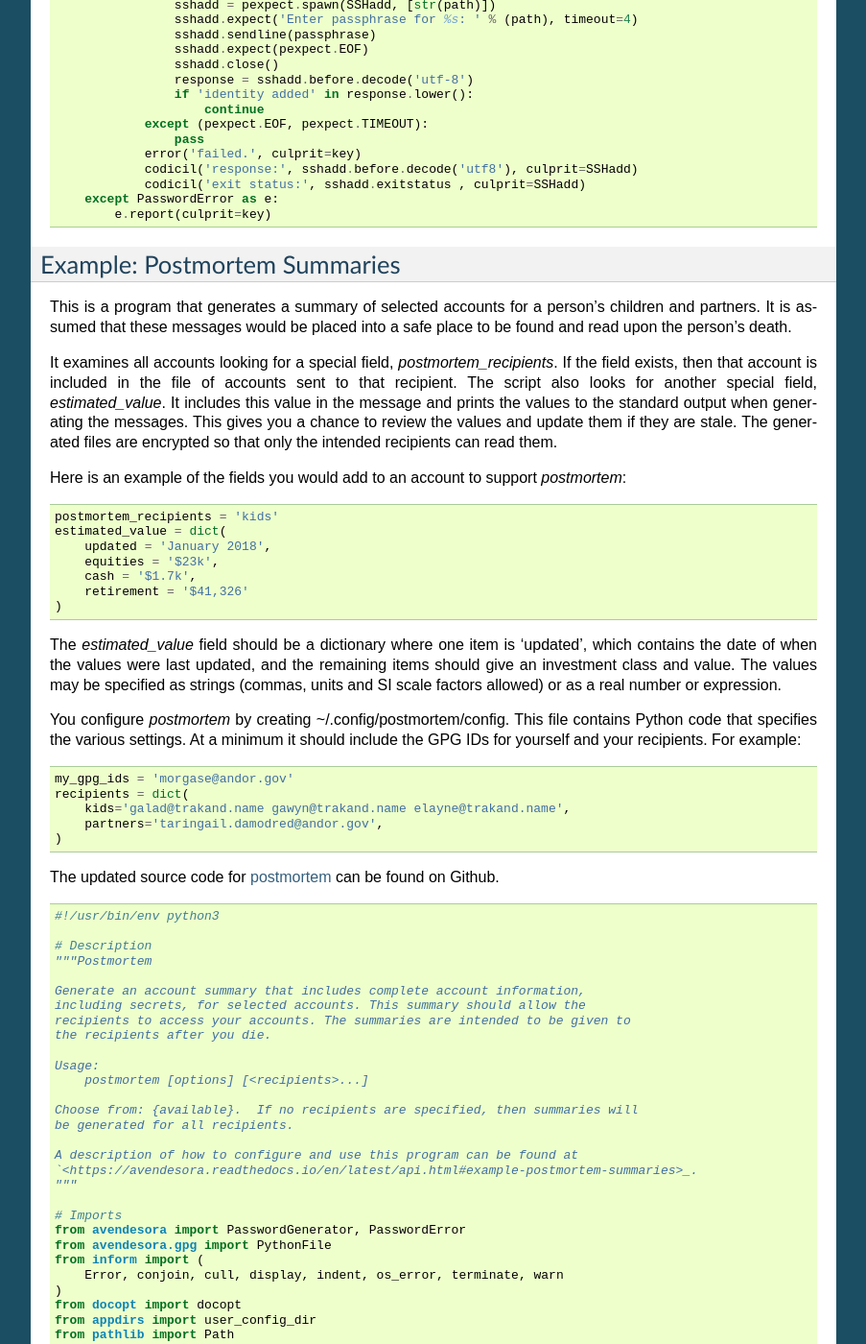
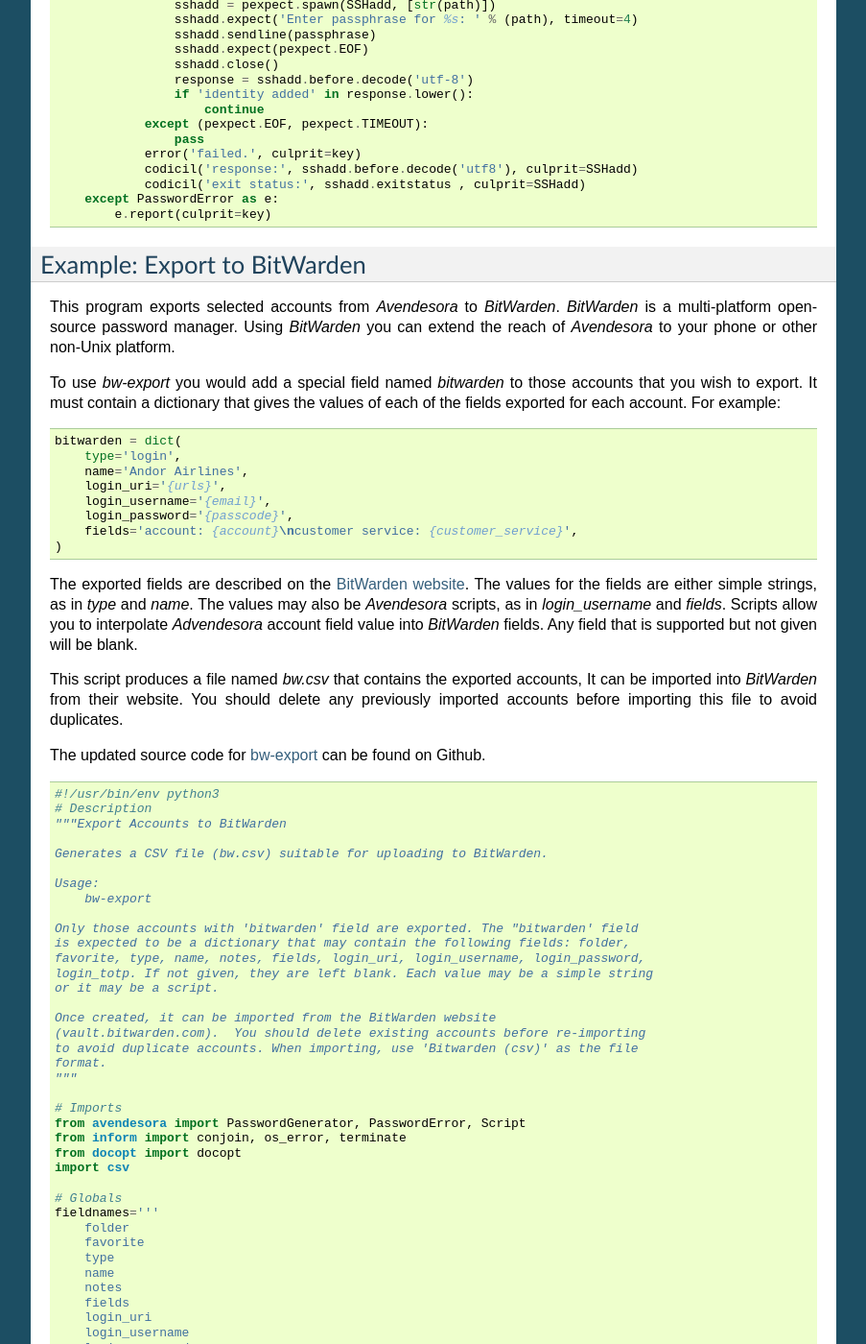
Before and after one commit to KenKundert/avendesora, a Sphinx documentation site: the page built from doc/api.rst, in a window 1280 px wide and 1400 px high, scrolled down 2985 px. Shown: the whole window at 96% size, without its empty margins (198-1101 px from the left). Built offline with Sphinx 7.4.7, drawn with Linux system fonts in a browser that asks for light colours; some of the changed text lies outside the part shown.

Commit message:
Add support for URL fragment in RecognizeURL, Added and documented BitWarden export script.

```diff
--- a/doc/api.rst
+++ b/doc/api.rst
@@ -205,6 +205,129 @@ can be found on Github.
                 codicil('exit status:', sshadd.exitstatus , culprit=SSHadd)
         except PasswordError as e:
             e.report(culprit=key)
+
+
+.. index::
+    single: bitwarden export
+
+.. _bitwarden:
+
+Example: Export to BitWarden
+----------------------------
+
+This program exports selected accounts from *Avendesora* to *BitWarden*.
+*BitWarden* is a multi-platform open-source password manager.  Using *BitWarden*
+you can extend the reach of *Avendesora* to your phone or other non-Unix
+platform.
+
+To use *bw-export* you would add a special field named *bitwarden* to those
+accounts that you wish to export. It must contain a dictionary that gives the
+values of each of the fields exported for each account. For example:
+
+.. code-block:: python
+
+    bitwarden = dict(
+        type='login',
+        name='Andor Airlines',
+        login_uri='{urls}',
+        login_username='{email}',
+        login_password='{passcode}',
+        fields='account: {account}\ncustomer service: {customer_service}',
+    )
+
+The exported fields are described on the `BitWarden website
+<https://help.bitwarden.com/article/import-data>`_.  The values for the fields
+are either simple strings, as in *type* and *name*.  The values may also be
+*Avendesora* scripts, as in *login_username* and *fields*.  Scripts allow you to
+interpolate *Advendesora* account field value into *BitWarden* fields.  Any
+field that is supported but not given will be blank.
+
+This script produces a file named *bw.csv* that contains the exported accounts,
+It can be imported into *BitWarden* from their website. You should delete any
+previously imported accounts before importing this file to avoid duplicates.
+
+The updated source code for `bw-export
+<https://github.com/KenKundert/avendesora/tree/master/samples/api/bw-export>`_
+can be found on Github.
+
+.. code-block:: python
+
+    #!/usr/bin/env python3
+    # Description
+    """Export Accounts to BitWarden
+
+    Generates a CSV file (bw.csv) suitable for uploading to BitWarden.
+
+    Usage:
+        bw-export
+
+    Only those accounts with 'bitwarden' field are exported. The "bitwarden' field
+    is expected to be a dictionary that may contain the following fields: folder,
+    favorite, type, name, notes, fields, login_uri, login_username, login_password,
+    login_totp. If not given, they are left blank. Each value may be a simple string
+    or it may be a script.
+
+    Once created, it can be imported from the BitWarden website
+    (vault.bitwarden.com).  You should delete existing accounts before re-importing
+    to avoid duplicate accounts. When importing, use 'Bitwarden (csv)' as the file
+    format.
+    """
+
+    # Imports
+    from avendesora import PasswordGenerator, PasswordError, Script
+    from inform import conjoin, os_error, terminate
+    from docopt import docopt
+    import csv
+
+    # Globals
+    fieldnames='''
+        folder
+        favorite
+        type
+        name
+        notes
+        fields
+        login_uri
+        login_username
+        login_password
+        login_totp
+    '''.split()
+
+    # Program
+    try:
+        # Read command line and process options
+        cmdline = docopt(__doc__)
+
+        # Scan accounts and gather accounts to export
+        pw = PasswordGenerator()
+        accounts = {}
+        with open('bw.csv', 'w', newline='') as csvfile:
+            writer = csv.DictWriter(csvfile, fieldnames=fieldnames)
+            writer.writeheader()
+
+            # visit each account
+            for account in pw.all_accounts():
+                account_name = account.get_name()
+                class_name = account.__name__
+                description = account.get_scalar('desc', None, None)
+
+                # process bitwarden field if it exists
+                fields = account.get_composite('bitwarden')
+                if fields:
+                    # expand fields
+                    for k, v in fields.items():
+                        value = Script(v)
+                        value.initialize(account)
+                        fields[k] = str(value)
+                    writer.writerow(fields)
+
+    # Process exceptions
+    except KeyboardInterrupt:
+        terminate('Killed by user.')
+    except PasswordError as e:
+        e.terminate()
+    except OSError as e:
+        terminate(os_error(e))
 
 
 .. index::
--- a/doc/configuring.rst
+++ b/doc/configuring.rst
@@ -164,7 +164,7 @@ specifying the desired values in the *config* file (found in
 .. index::
     single: dynamic_fields setting
 
-**dynamic_fields = '':
+**dynamic_fields** = '':
 
     Fields whose values can change in real time. These fields will not be
     mentioned by the :ref:`changed command <changed command>`, even if their
```
Also changed, not shown: 7 other files.
